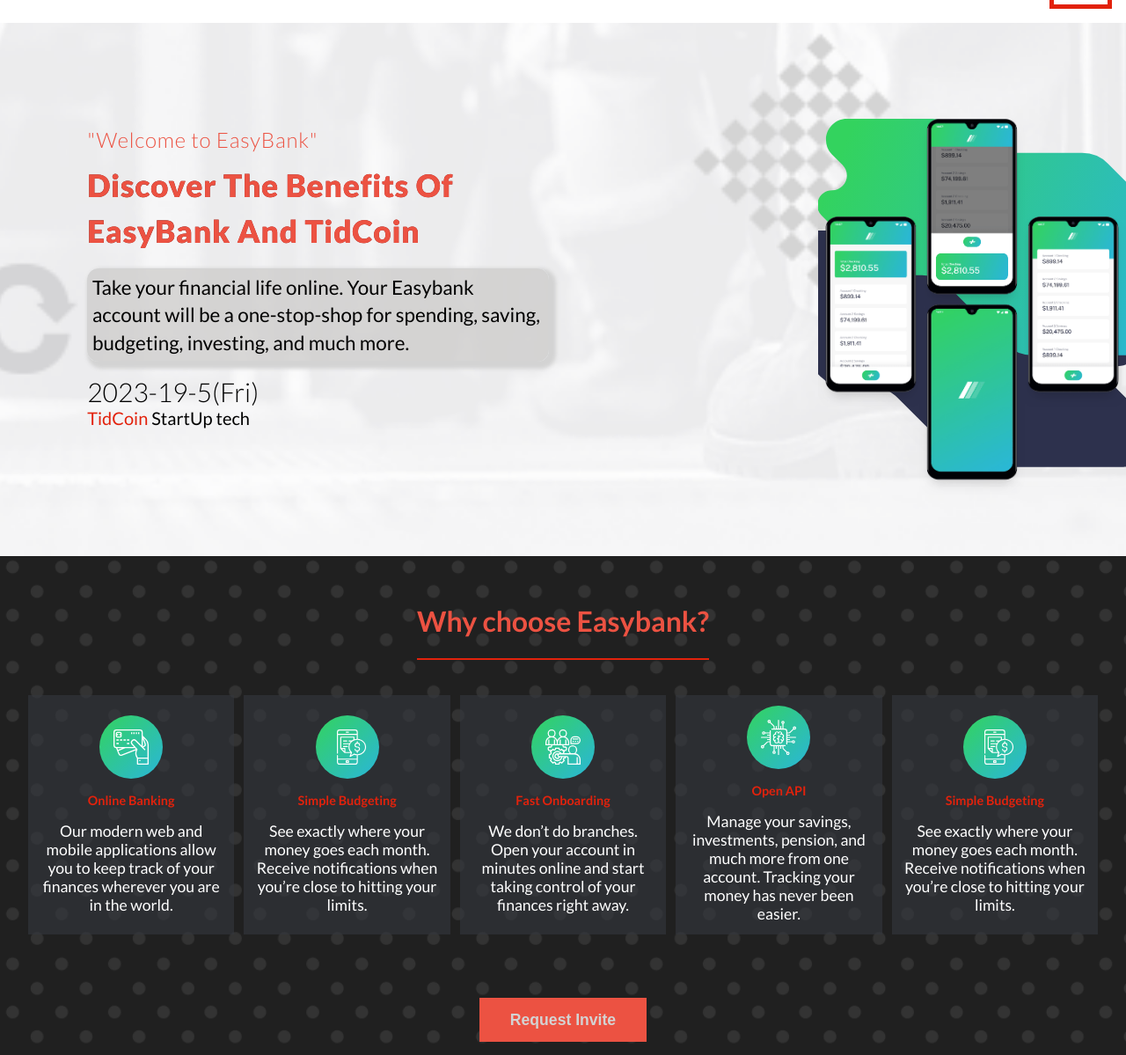
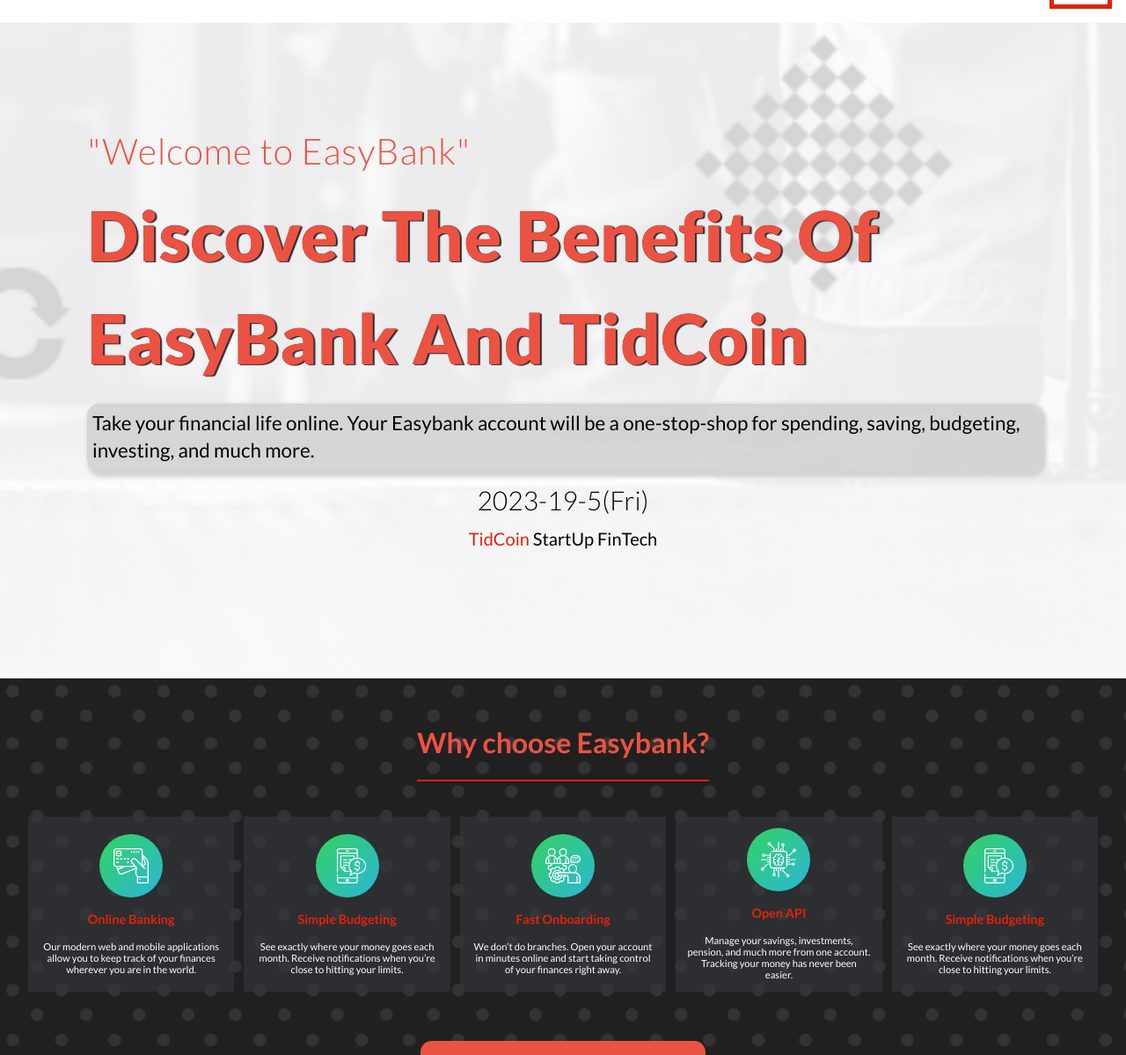
Before and after one commit to aradradev/easyBankTC, a website: page index.html in a window 1280 px wide. Shown: the part 89-1288 px from the top of the page at 88% size. Drawn offline with Linux system fonts and the light colour scheme; a web font is replaced by a local one.

Commit message:
add some changes

```diff
--- a/index.html
+++ b/index.html
@@ -60,7 +60,7 @@
           </div>
           <div class="date">
             <h2>2023-19-5(Fri)</h2>
-            <p><span class="span">TidCoin</span> StartUp tech</p>
+            <p><span class="span">TidCoin</span> StartUp FinTech</p>
 
 
             <!-- Popup form -->
@@ -89,9 +89,9 @@
           </div>
         </div>
 
-        <div class="image-desk">
+        <!-- <div class="image-desk">
           <img class="hidden" src="images/image-mockups.png" alt="image-mockups" width="100%">
-        </div>
+        </div> -->
       </div>
       <div class="image">
         <img class="mobile" src="images/image-mockups.png" alt="image-mockups" width="100%">
--- a/style.css
+++ b/style.css
@@ -64,7 +64,6 @@
 
 a {
   text-decoration: none;
-  color: var(--Ligth-grey);
 }
 
 ul li {
@@ -106,6 +105,7 @@
   position: relative;
   text-shadow: 0 0 0 var(--Orange-deep);
   transition: text-shadow 0.5s;
+  color: var(--White);
 }
 
 .navbar ul li a:hover {
@@ -196,13 +196,14 @@
 }
 
 .greeting p {
-  font-size: 1.5rem;
+  font-size: 3.2vw;
   font-weight: 300;
 }
 
 .greeting h1 {
   font-weight: 900;
-  font-size: 2.2rem;
+  font-size: 6.1vw;
+  text-shadow: 2px 1px 1px var(--Dark);
   background-image: url(images/Texture.jpg);
   -webkit-background-clip: text;
   color: transparent;
@@ -248,12 +249,26 @@
   box-shadow: 4px 4px 4px 4px var(--Ligth-grey);
 }
 
+#contact {
+  background-color: var(--Dark);
+  color: var(--Ligth-grey);
+  /* margin: 1.2rem; */
+  text-shadow: 2px 1px 2px var(--Orange-deep);
+  font-size: 1.2rem;
+  padding: 0.8rem;
+}
+
 .image {
   background: url(images/bg-intro-mobile.svg) no-repeat center center /cover;
 }
 
 .date {
-  margin: 0.9rem auto;
+  margin: 1rem auto;
+  display: flex;
+  justify-content: center;
+  align-items: center;
+  flex-direction: column;
+  gap: 0.9rem;
 }
 
 .date h2 {
@@ -265,9 +280,9 @@
 }
 
 .button {
-  padding: 0.9rem 2.2rem;
+  padding: 0.9rem 6rem;
   font-weight: 700;
-  font-size: 1.1rem;
+  font-size: 1.2rem;
   border: none;
   background-color: var(--Orange-red);
   color: var(--Ligth-grey);
@@ -276,7 +291,7 @@
   justify-content: center;
   cursor: pointer;
   transition: 0.7s;
-  margin: 1rem 0;
+  border-radius: 1vw;
 }
 
 .button:hover {
@@ -675,10 +690,6 @@
   }
 
   .heading {
-    display: grid;
-    grid-template-columns: repeat(2, 1fr);
-    align-items: center;
-    justify-items: center;
     gap: 2rem;
     padding: 5rem;
   }
@@ -693,12 +704,12 @@
     box-shadow: 4px 4px 4px 4px var(--Ligth-grey);
   }
 
-  .image-desk {
+  /* .image-desk {
     position: absolute;
     right: 0;
     top: 28%;
     background: url(images/bg-intro-desktop.svg) no-repeat center center /cover;
-  }
+  } */
 
   .image-desk img {
     width: 350px;
@@ -720,7 +731,7 @@
     text-align: center;
     gap: 1rem;
     padding: 0.8rem;
-    font-size: 1.1rem;
+    font-size: 0.7rem;
   }
 
   .logo-history {
```
Also changed, not shown: about.html (+3 -3 lines).
